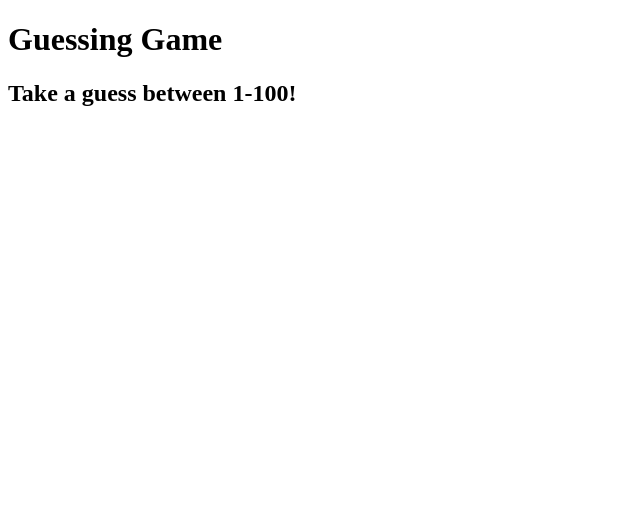
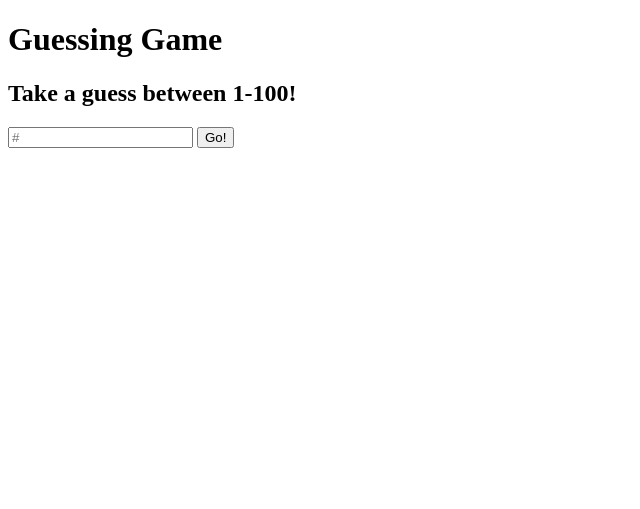
Before and after one commit to AnnaC91/GuessingGame, a plain HTML site: page index.html in a window 1280 px wide. Shown: the top 509 px of the page, without its empty margins (0-640 px from the left). Drawn offline with Linux system fonts and the light colour scheme.

Commit message:
added input and button

```diff
--- a/index.html
+++ b/index.html
@@ -19,6 +19,8 @@
         <div id='main'>
           <div id='input-parent'>
             <!-- Player's guess input, and submit button -->
+            <input id='player-input' stlye='center' placeholder='#' maxlength='3'>
+            <button id='submit'>Go!</button>
           </div>
 
           <div id='guesses'>
```
